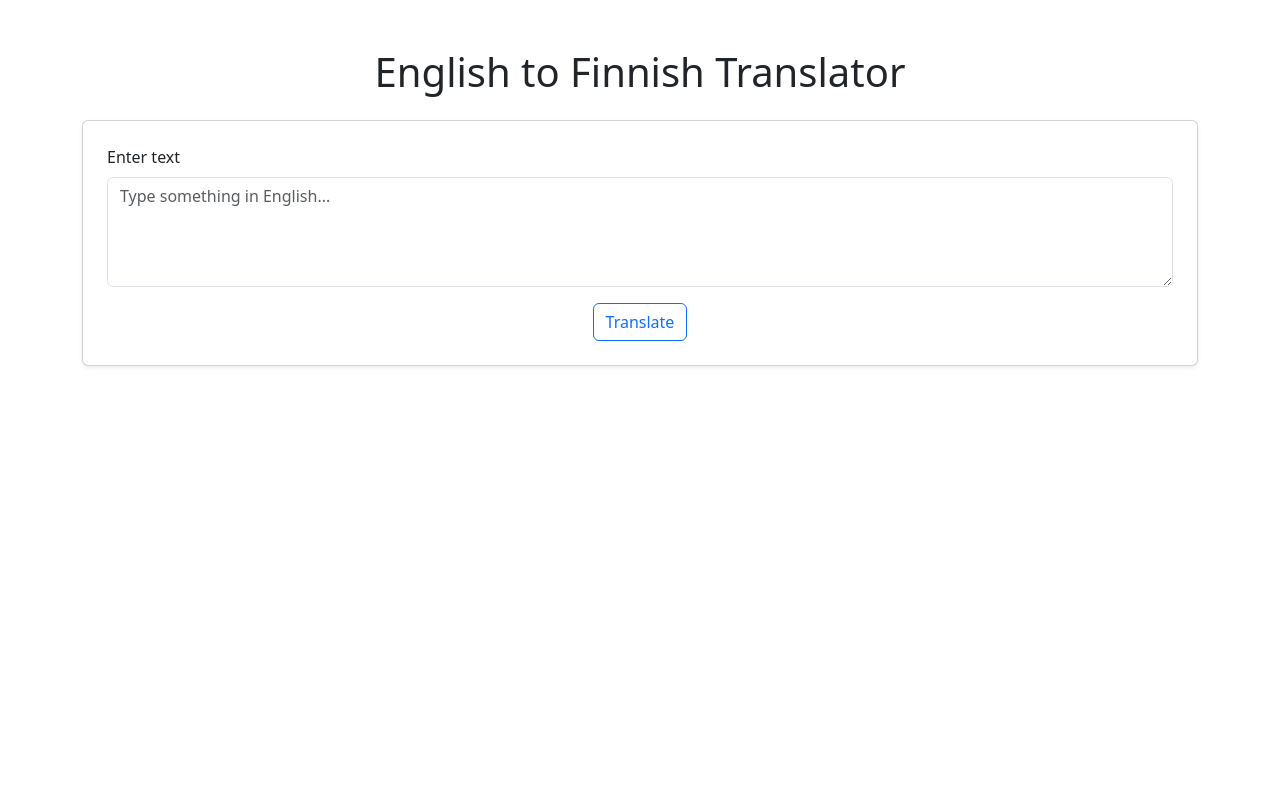
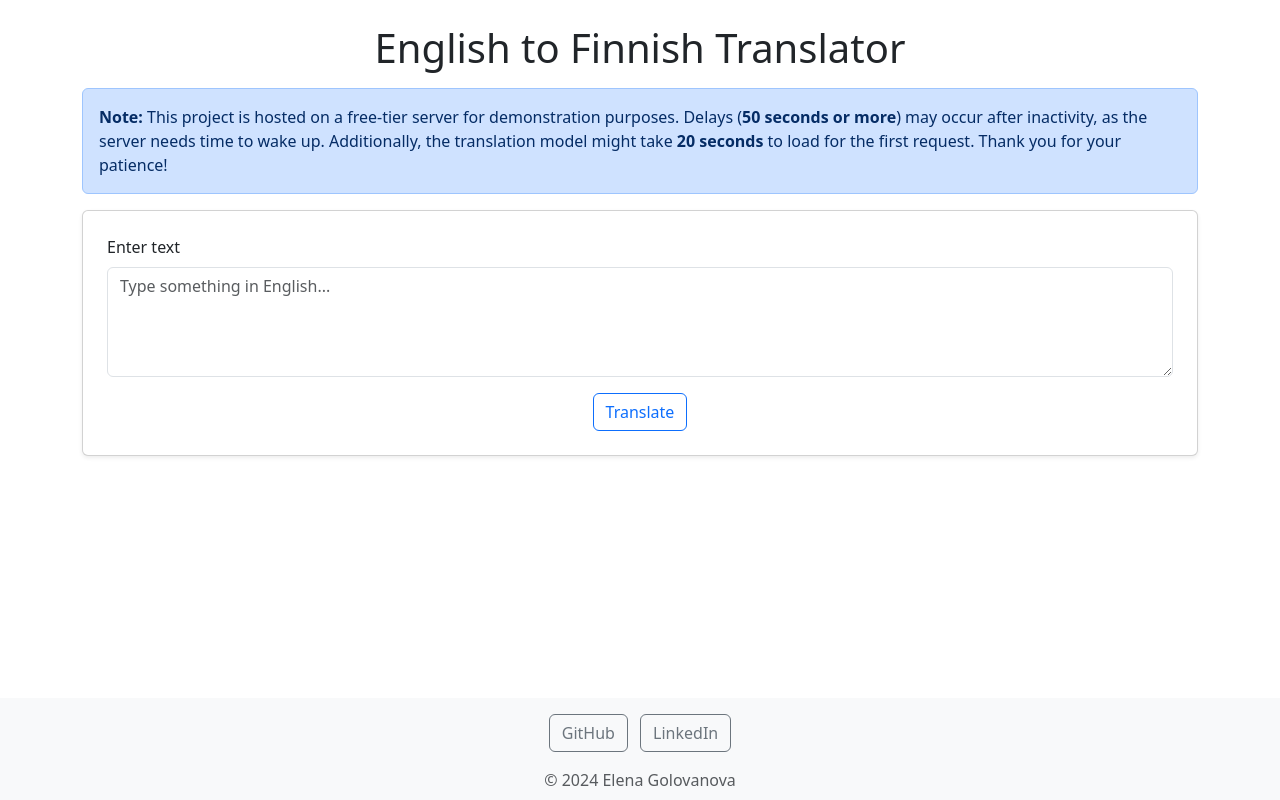
Before and after one commit to ElenaCoder/metropolia-ai-project-local, a Flask app: page / in a window 1280 px wide. Run offline with Flask 3, Linux system fonts and the light colour scheme.

Commit message:
feat: update home page with footer & alert message

```diff
--- a/templates/index.html
+++ b/templates/index.html
@@ -10,8 +10,18 @@
 
 </head>
 <body>
-    <div class="container mt-5">
-        <h1 class="text-center mb-4">English to Finnish Translator</h1>
+    <div class="d-flex flex-column min-vh-100">
+        <div class="container mt-4">
+            <h1 class="text-center mb-3">English to Finnish Translator</h1>
+
+            <!-- Information Alert -->
+            <div class="alert alert-primary " role="alert">
+                <strong>Note:</strong> This project is hosted on a free-tier server for demonstration purposes.
+                Delays (<strong>50 seconds or more</strong>) may occur after inactivity, as the server needs time to wake up.
+                Additionally, the translation model might take <strong>20 seconds</strong> to load for the first request.
+                Thank you for your patience!
+            </div>
+
             <div class="card shadow-sm p-4">
                 <form id="translateForm">
                     <div class="mb-3">
@@ -27,6 +37,18 @@
             </div>
         </div>
 
+        <footer class="bg-light text-center text-muted py-2 mt-auto">
+            <div class="mt-2 text-center">
+                <p>
+                    <a href="https://github.com/ElenaCoder/metropolia-ai-project" target="_blank" class="btn btn-outline-secondary me-2">GitHub</a>
+                    <a href="https://www.linkedin.com/in/elena-golovanova/" target="_blank" class="btn btn-outline-secondary">LinkedIn</a>
+                </p>
+                <p class="mb-0">&copy; 2024 Elena Golovanova</p>
+            </div>
+        </footer>
+    </div>
+
+
     <script src="./static/scripts/index.js"></script>
 </body>
 </html>
```
Lines whose indentation alone changed are shown as unchanged.
